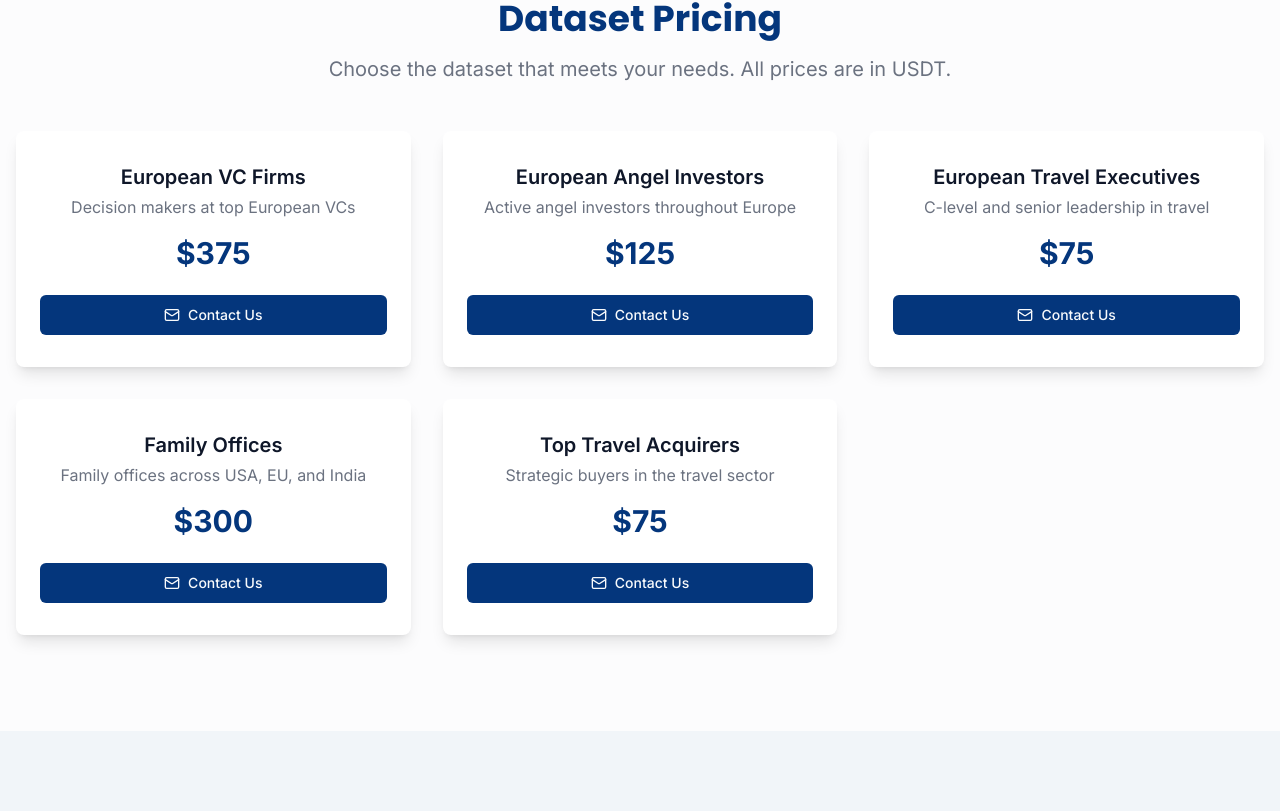
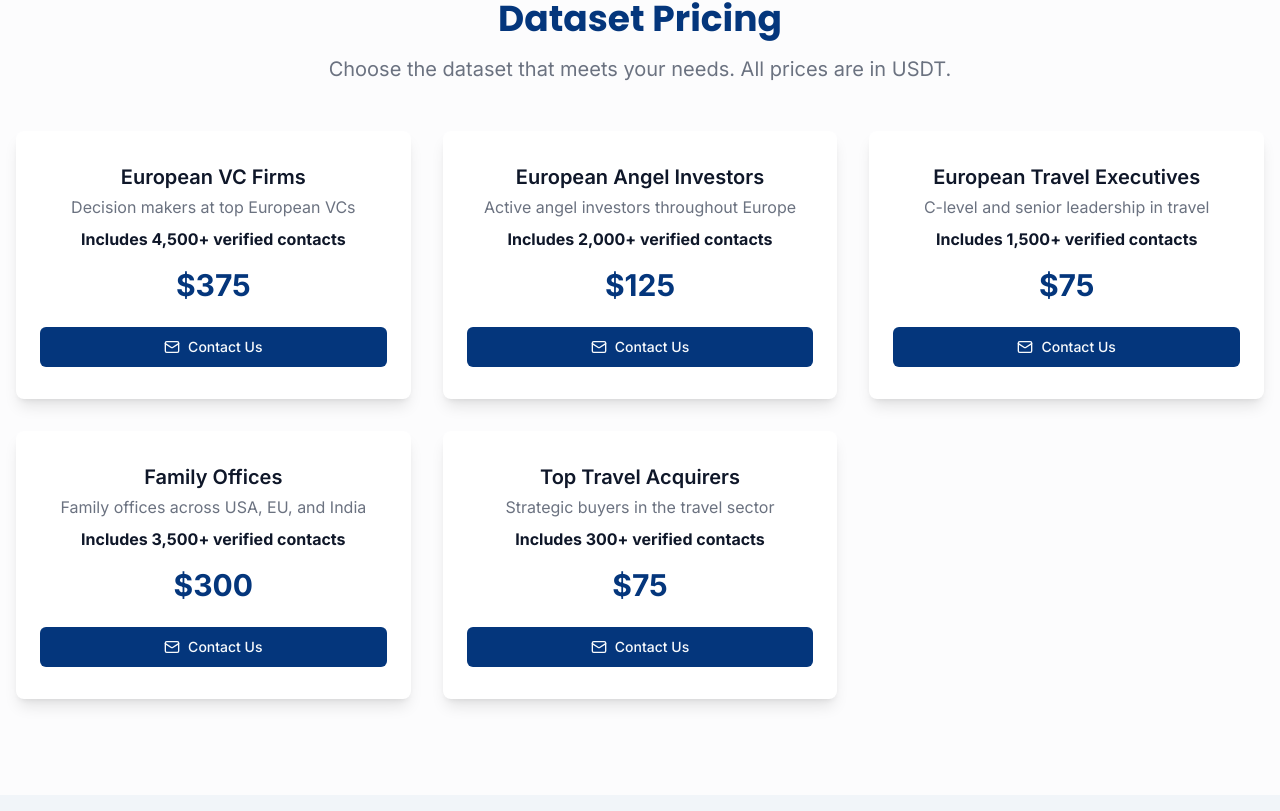
Before and after one commit to aliceyhunsahin/data-vault-prime-leads, a React (Vite) app: page /get-data in a window 1280 px wide. Shown: the part 729-1540 px from the top of the page. Built offline with nearby package versions, Linux system fonts and the light colour scheme.

Commit message:
feat: Add dataset contact counts to pricing cards
Updated the pricing cards in the GetData page to include the number of verified contacts for each dataset.

```diff
--- a/src/components/PricingTable.tsx
+++ b/src/components/PricingTable.tsx
@@ -6,6 +6,7 @@ type PricingItemProps = {
   category: string;
   price: number;
   description: string;
+  contactCount?: number;
 };
 
 interface PricingTableProps {
@@ -22,12 +23,17 @@ export const PricingTable = ({ items }: PricingTableProps) => {
   );
 };
 
-const PricingItem = ({ category, price, description }: PricingItemProps) => {
+const PricingItem = ({ category, price, description, contactCount }: PricingItemProps) => {
   return (
     <div className="bg-white rounded-lg shadow-lg overflow-hidden card-hover">
       <div className="px-6 py-8">
         <h3 className="text-xl font-semibold text-center mb-1">{category}</h3>
-        <p className="text-muted-foreground text-center mb-4">{description}</p>
+        <p className="text-muted-foreground text-center mb-2">{description}</p>
+        {contactCount && (
+          <p className="text-center font-medium mb-4">
+            <strong>Includes {contactCount.toLocaleString()}+ verified contacts</strong>
+          </p>
+        )}
         <div className="flex items-center justify-center mb-6">
           <span className="text-3xl font-bold text-primary">${price}</span>
         </div>
@@ -36,7 +42,7 @@ const PricingItem = ({ category, price, description }: PricingItemProps) => {
           <Button
             variant="default"
             className="w-full"
-            onClick={() => window.location.href = "mailto:info@deepoasisaI.com?subject=Inquiry about " + category}
+            onClick={() => window.location.href = "mailto:info@deepoasisai.com?subject=Inquiry about " + category}
           >
             <Mail size={16} />
             Contact Us
--- a/src/pages/GetData.tsx
+++ b/src/pages/GetData.tsx
@@ -14,26 +14,31 @@ const GetData = () => {
       category: "European VC Firms",
       price: 375, // Original: 1500 * 0.25 = 375
       description: "Decision makers at top European VCs",
+      contactCount: 4500,
     },
     {
       category: "European Angel Investors",
       price: 125, // Original: 500 * 0.25 = 125
       description: "Active angel investors throughout Europe",
+      contactCount: 2000,
     },
     {
       category: "European Travel Executives",
       price: 75, // Original: 300 * 0.25 = 75
       description: "C-level and senior leadership in travel",
+      contactCount: 1500,
     },
     {
       category: "Family Offices",
       price: 300, // Original: 1200 * 0.25 = 300
       description: "Family offices across USA, EU, and India",
+      contactCount: 3500,
     },
     {
       category: "Top Travel Acquirers",
       price: 75, // Original: 300 * 0.25 = 75
       description: "Strategic buyers in the travel sector",
+      contactCount: 300,
     },
   ];
 
```
